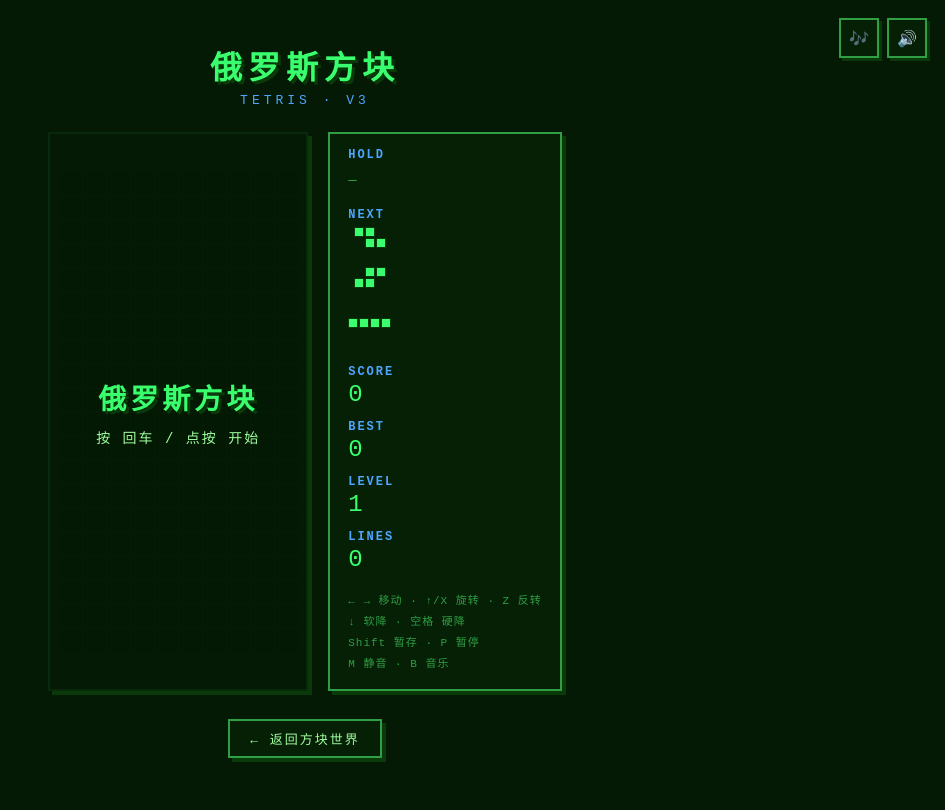
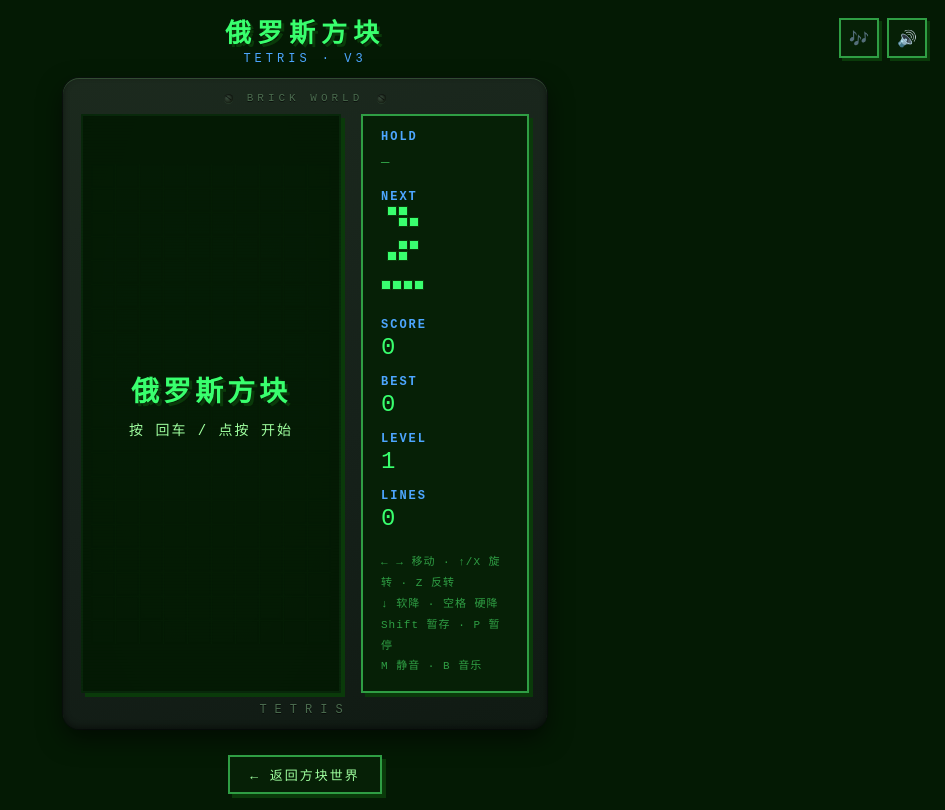
Before and after one commit to soapgu/block-world, a React (Vite) app in the folder games/tetris/: page / in a window 1280 px wide. Shown: the whole page, without its empty margins (335-1280 px from the left). Built offline with nearby package versions, Linux system fonts and the light colour scheme; the HTML template or start-up script is replaced by a standard one.

Commit message:
feat(tetris): 🎸 优化移动端掌机布局与复古皮肤

```diff
--- a/games/tetris/src/App.tsx
+++ b/games/tetris/src/App.tsx
@@ -1,4 +1,5 @@
 import { useCallback, useEffect, useRef, useState } from 'react'
+import type { CSSProperties } from 'react'
 import { BoardCanvas } from './components/BoardCanvas'
 import { CompactBar } from './components/CompactBar'
 import { Overlay } from './components/Overlay'
@@ -16,6 +17,11 @@ import { boardPixelHeight, boardPixelWidth, drawGame } from './render/canvas'
 
 const MUTED_KEY = 'tetris:muted'
 const BGM_KEY = 'tetris:bgm'
+
+function readViewportHeight(): number {
+  if (typeof window === 'undefined') return 800
+  return Math.round(window.visualViewport?.height ?? window.innerHeight)
+}
 
 function readFlag(key: string): boolean {
   try {
@@ -58,12 +64,36 @@ export default function App() {
   const [isTouch] = useState(
     () => typeof window !== 'undefined' && window.matchMedia('(pointer: coarse)').matches,
   )
+  const [viewportHeight, setViewportHeight] = useState(readViewportHeight)
 
   const toggleMute = useCallback(() => setMuted((m) => !m), [])
   const toggleBgm = useCallback(() => setBgmOn((b) => !b), [])
 
   useEffect(() => writeFlag(MUTED_KEY, muted), [muted])
   useEffect(() => writeFlag(BGM_KEY, bgmOn), [bgmOn])
+
+  // 锁定手机进入页面时的可用高度，避免浏览器地址栏收放导致棋盘缩放跳动。
+  // 只有横竖屏方向真正变化时才重新采样。
+  useEffect(() => {
+    if (!isTouch) return
+
+    document.documentElement.classList.add('tetris-touch')
+    const orientation = window.matchMedia('(orientation: portrait)')
+    let timer: ReturnType<typeof setTimeout> | null = null
+    const updateAfterRotation = () => {
+      if (timer) clearTimeout(timer)
+      timer = setTimeout(() => setViewportHeight(readViewportHeight()), 150)
+    }
+
+    orientation.addEventListener?.('change', updateAfterRotation)
+    window.addEventListener('orientationchange', updateAfterRotation)
+    return () => {
+      if (timer) clearTimeout(timer)
+      document.documentElement.classList.remove('tetris-touch')
+      orientation.removeEventListener?.('change', updateAfterRotation)
+      window.removeEventListener('orientationchange', updateAfterRotation)
+    }
+  }, [isTouch])
 
   // BGM：仅在游戏中循环，暂停/结束停止；M 静音由主音量统一控制
   useEffect(() => {
@@ -100,8 +130,16 @@ export default function App() {
   })
 
   return (
-    <div className={isTouch ? 'page touch' : 'page'}>
+    <div
+      className={isTouch ? 'page touch' : 'page'}
+      style={
+        isTouch
+          ? ({ '--game-viewport-height': `${viewportHeight}px` } as CSSProperties)
+          : undefined
+      }
+    >
       <div className="toolbar">
+        <div className="toolbar-group toolbar-game">
           {isTouch && (
             <>
             <button
@@ -110,21 +148,25 @@ export default function App() {
               aria-label="暂存"
               title="暂存 Hold"
             >
-              ⎋
+              HOLD
             </button>
             <button
               className="tool-btn"
               onClick={() => engine.togglePause()}
-              aria-label="暂停"
-              title="暂停/继续"
+              aria-label={ui.state === 'paused' ? '继续' : '暂停'}
+              title={ui.state === 'paused' ? '继续游戏' : '暂停游戏'}
             >
-              ❚❚
+              {ui.state === 'paused' ? '▶' : 'Ⅱ'}
             </button>
             </>
           )}
+        </div>
+        {isTouch && <h1 className="mobile-title">俄罗斯方块</h1>}
+        <div className="toolbar-group toolbar-audio">
           <button
             className="tool-btn"
             onClick={toggleBgm}
+            aria-label={bgmOn ? '关闭背景音乐' : '开启背景音乐'}
             aria-pressed={bgmOn}
             title={bgmOn ? '关闭 BGM（B）' : '开启 BGM（B）'}
           >
@@ -133,15 +175,27 @@ export default function App() {
           <button
             className="tool-btn"
             onClick={toggleMute}
+            aria-label={muted ? '开启音效' : '关闭音效'}
             aria-pressed={muted}
             title={muted ? '开启音效（M）' : '静音（M）'}
           >
             {muted ? '🔇' : '🔊'}
           </button>
         </div>
+      </div>
+      {!isTouch && (
+        <>
           <h1 className="title">俄罗斯方块</h1>
           <p className="sub">TETRIS · V3</p>
+        </>
+      )}
       {isTouch && <CompactBar stats={ui} hold={ui.hold} next={ui.next} />}
+      <div className="console-body">
+        <div className="console-brand">
+          <span className="console-screw" aria-hidden="true" />
+          <span className="console-print">BRICK WORLD</span>
+          <span className="console-screw" aria-hidden="true" />
+        </div>
         <div className="game-shell">
           <div className="board-wrap">
             <BoardCanvas canvasRef={canvasRef} />
@@ -159,9 +213,14 @@ export default function App() {
             <StatsPanel stats={ui} hold={ui.hold} next={ui.next} best={best} isNewBest={isNewBest} />
           )}
         </div>
+        <div className="console-foot">TETRIS</div>
+      </div>
+      {/* 触屏端隐藏返回链接：固定按键区占据底部，浏览器返回手势可达首页 */}
+      {!isTouch && (
         <a className="back" href="../../index.html">
           ← 返回方块世界
         </a>
+      )}
       {isTouch && <TouchControls engine={engine} />}
     </div>
   )
--- a/games/tetris/src/index.css
+++ b/games/tetris/src/index.css
@@ -8,14 +8,21 @@ html, body {
   touch-action: manipulation;
 }
 
+html.tetris-touch,
+html.tetris-touch body {
+  overflow: hidden;
+  overscroll-behavior: none;
+}
+
 .page {
   min-height: 100vh;
   display: flex;
   flex-direction: column;
   align-items: center;
-  justify-content: center;
-  gap: 4px;
-  padding: 24px;
+  /* 顶部对齐压缩上方空间（原垂直居中浪费顶部） */
+  justify-content: flex-start;
+  gap: 2px;
+  padding: 12px 24px 16px;
   text-align: center;
   box-sizing: border-box;
   position: relative;
@@ -25,6 +32,10 @@ html, body {
   position: absolute;
   top: 18px;
   right: 18px;
+  display: flex;
+}
+
+.toolbar-group {
   display: flex;
   gap: 8px;
 }
@@ -73,7 +84,7 @@ html, body {
 
 .title {
   margin: 0;
-  font-size: 32px;
+  font-size: 26px;
   font-weight: bold;
   color: #39ff6e;
   text-shadow: 3px 3px 0 #0a3a0a;
@@ -81,8 +92,8 @@ html, body {
 }
 
 .sub {
-  margin: 0 0 20px 0;
-  font-size: 13px;
+  margin: 0 0 10px 0;
+  font-size: 12px;
   color: #4da6ff;
   letter-spacing: 4px;
 }
@@ -101,9 +112,11 @@ html, body {
 }
 
 .board-frame {
-  /* 填满拉伸后的容器，画布在其中垂直居中（多出的高度成为上下留白） */
+  /* Overlay 挂在本层内：相对定位；填满拉伸容器且画布垂直居中 */
+  position: relative;
   display: flex;
   align-items: center;
+  justify-content: center;
   flex: 1;
   padding: 8px;
   background: #062006;
@@ -128,6 +141,7 @@ canvas.board {
   justify-content: center;
   gap: 10px;
   background: rgba(4, 26, 4, 0.88);
+  z-index: 2; /* 置于扫描线覆盖层之上 */
 }
 
 .overlay-title {
@@ -151,12 +165,14 @@ canvas.board {
   flex-direction: column;
   align-items: flex-start;
   gap: 2px;
-  min-width: 150px;
+  /* 固定宽度：分数位数变化不引起面板/布局横向跳动 */
+  width: 168px;
   padding: 14px 18px;
   background: #062006;
   border: 2px solid #2f9e44;
   box-shadow: 4px 4px 0 #0a3a0a;
   text-align: left;
+  box-sizing: border-box;
 }
 
 .panel-label {
@@ -173,6 +189,9 @@ canvas.board {
 .panel-value {
   margin: 0;
   font-size: 24px;
+  line-height: 1.2;
+  /* 锁定数值行高：内容变化（位数/新纪录类切换）不引起高度跳动 */
+  min-height: 29px;
   color: #39ff6e;
 }
 
@@ -190,13 +209,17 @@ canvas.board {
   display: flex;
   justify-content: center;
   align-items: center;
-  min-height: 26px;
+  /* 槽位高度恒定：空占位与真实方块图标同高，开局不引起面板/棋盘跳动 */
+  height: 26px;
+  box-sizing: content-box;
   padding: 3px 0;
 }
 
 .empty-slot {
   color: #2f9e44;
   font-size: 14px;
+  /* 与 mini-cell（10px + 1px 间隙）两行高度对齐 */
+  line-height: 21px;
 }
 
 .next-list {
@@ -246,11 +269,12 @@ canvas.board {
 .compact-bar {
   display: flex;
   align-items: center;
-  gap: 18px;
+  gap: 8px;
   width: 100%;
   max-width: 340px;
-  padding: 6px 12px;
-  margin-bottom: 12px;
+  height: 56px;
+  padding: 4px 12px;
+  margin-bottom: 6px;
   background: #062006;
   border: 2px solid #2f9e44;
   box-shadow: 3px 3px 0 #0a3a0a;
@@ -270,9 +294,12 @@ canvas.board {
 }
 
 .cb-icon {
-  min-width: 30px;
+  width: 43px;
+  height: 43px;
+  flex: 0 0 43px;
   display: flex;
   justify-content: center;
+  align-items: center;
 }
 
 .cb-empty {
@@ -282,9 +309,12 @@ canvas.board {
 
 .cb-stats {
   margin-left: auto;
+  min-width: 100px;
   display: flex;
   align-items: baseline;
+  justify-content: flex-end;
   gap: 8px;
+  font-variant-numeric: tabular-nums;
 }
 
 .cb-stat {
@@ -299,59 +329,154 @@ canvas.board {
 
 /* 触屏页面：内容上移给底部按键区留空间 */
 .page.touch {
-  padding-bottom: 190px;
+  --touch-controls-height: calc(168px + env(safe-area-inset-bottom, 0px));
+  width: 100%;
+  height: var(--game-viewport-height, 100svh);
+  min-height: 0;
+  max-height: var(--game-viewport-height, 100svh);
+  padding: 8px 14px var(--touch-controls-height);
+  justify-content: flex-start;
+  gap: 0;
+  overflow: hidden;
+  /* 游戏操作中的长按不触发文字选择或系统复制菜单 */
+  user-select: none;
+  -webkit-user-select: none;
+  -webkit-touch-callout: none;
 }
 
-.page.touch .title {
-  font-size: 24px;
+.page.touch .toolbar {
+  position: static;
+  display: grid;
+  grid-template-columns: auto minmax(0, 1fr) auto;
+  align-items: center;
+  width: 100%;
+  max-width: 340px;
+  min-height: 36px;
+  margin-bottom: 6px;
 }
 
-.page.touch .sub {
-  margin-bottom: 10px;
+.page.touch .tool-btn {
+  width: 36px;
+  height: 36px;
+  padding: 0;
 }
 
-/* 棋盘自适应：宽度撑满（留边距），高度不超视口 55% */
+.page.touch .toolbar-group {
+  gap: 4px;
+}
+
+.page.touch .toolbar-game .tool-btn:first-child {
+  font-size: 9px;
+  font-weight: bold;
+  letter-spacing: 0;
+}
+
+.mobile-title {
+  min-width: 0;
+  margin: 0;
+  padding: 0 4px;
+  overflow: hidden;
+  color: #39ff6e;
+  font-size: clamp(18px, 5.2vw, 22px);
+  line-height: 1;
+  font-weight: bold;
+  letter-spacing: clamp(2px, 0.8vw, 4px);
+  text-shadow: 2px 2px 0 #0a3a0a;
+  white-space: nowrap;
+}
+
+/* 中间机身占据固定视口扣除顶部和按键区后的剩余空间 */
+.page.touch .console-body {
+  width: min(calc(100vw - 32px), 336px);
+  min-height: 0;
+  flex: 1;
+  display: flex;
+  flex-direction: column;
+  padding: 10px 14px 8px;
+  box-sizing: border-box;
+}
+
 .page.touch .game-shell {
+  min-height: 0;
+  flex: 1;
   align-items: center;
+  justify-content: center;
+}
+
+.page.touch .board-wrap {
+  height: 100%;
+  min-height: 0;
+  max-width: 100%;
+  aspect-ratio: 1 / 2;
+}
+
+.page.touch .board-frame {
+  width: 100%;
+  height: 100%;
+  min-height: 0;
 }
 
 .page.touch canvas.board {
-  width: min(calc(100vw - 32px), 55vh / 2);
-  max-width: 300px;
+  width: 100%;
+  height: 100%;
+  max-width: 100%;
+  max-height: 100%;
 }
 
 .page.touch .back {
-  margin-top: 14px;
+  margin-top: 8px;
+  margin-bottom: 0;
   font-size: 11px;
-  padding: 6px 14px;
+  padding: 4px 10px;
 }
 
-/* 底部虚拟按键：两层布局（上层十字键 + 下层宽动作键） */
+/* 底部虚拟按键：经典掌机的左方向区 + 右旋转键 */
 .touch-controls {
-  position: fixed;
+  /* 锚定锁高后的游戏页，而不是跟随浏览器动态视口上下移动 */
+  position: absolute;
   left: 0;
   right: 0;
   bottom: 0;
-  display: flex;
-  flex-direction: column;
-  gap: 10px;
   padding: 10px 14px calc(10px + env(safe-area-inset-bottom, 0px));
   background: rgba(4, 26, 4, 0.92);
   border-top: 2px solid #2f9e44;
   user-select: none;
   -webkit-user-select: none;
+  -webkit-touch-callout: none;
   z-index: 10;
 }
 
-.tc-row {
+.tc-deck {
+  width: 100%;
+  display: flex;
+  align-items: center;
+  justify-content: space-between;
+}
+
+.tc-direction {
+  display: flex;
+  flex-direction: column;
+  align-items: center;
+  gap: 8px;
+}
+
+.tc-direction-row {
   display: flex;
   justify-content: center;
-  gap: 12px;
+  gap: 10px;
+}
+
+.tc-actions {
+  display: flex;
+  flex-direction: column;
+  align-items: center;
+  justify-content: center;
+  gap: 8px;
 }
 
 .tc-btn {
-  width: 62px;
-  height: 62px;
+  width: 56px;
+  height: 56px;
   background: #062006;
   border: 2px solid #2f9e44;
   color: #9fff9f;
@@ -364,11 +489,47 @@ canvas.board {
   -webkit-tap-highlight-color: transparent;
 }
 
-/* 下层宽动作键：带文字标签 */
-.tc-btn.tc-wide {
-  width: 132px;
-  font-size: 16px;
-  letter-spacing: 2px;
+.tc-direction-row .tc-btn {
+  width: 64px;
+  height: 64px;
+}
+
+.tc-down {
+  width: 48px;
+  height: 48px;
+  font-size: 21px;
+}
+
+.tc-rotate {
+  width: 86px;
+  height: 86px;
+  border-radius: 50%;
+  display: flex;
+  flex-direction: column;
+  align-items: center;
+  justify-content: center;
+  gap: 4px;
+  border-color: #39ff6e;
+}
+
+.tc-action-icon {
+  font-size: 28px;
+}
+
+.tc-action-label {
+  font-size: 12px;
+  letter-spacing: 1px;
+}
+
+.tc-hard-drop {
+  width: 68px;
+  height: 52px;
+  display: flex;
+  align-items: center;
+  justify-content: center;
+  gap: 5px;
+  border-color: #4da6ff;
+  font-size: 17px;
 }
 
 .tc-btn:active {
@@ -379,6 +540,127 @@ canvas.board {
   box-shadow: 1px 1px 0 #0a3a0a;
 }
 
-.tc-primary {
-  border-color: #4da6ff;
+@media (max-width: 340px) {
+  .touch-controls {
+    padding-left: 10px;
+    padding-right: 10px;
+  }
+
+  .tc-deck {
+    gap: 12px;
+  }
+
+
+  .tc-direction-row {
+    gap: 8px;
+  }
+
+  .tc-direction-row .tc-btn {
+    width: 60px;
+    height: 60px;
+  }
+
+  .tc-down {
+    width: 44px;
+    height: 44px;
+  }
+
+  .tc-actions {
+    gap: 8px;
+  }
+
+  .tc-rotate {
+    width: 76px;
+    height: 76px;
+  }
+
+  .tc-hard-drop {
+    width: 60px;
+    height: 48px;
+  }
 }
+
+/* ===== 复古掌机机身（v3.4 LCD 皮肤）===== */
+
+.console-body {
+  padding: 14px 18px 12px;
+  border-radius: 16px;
+  background: linear-gradient(160deg, #1c2a1e 0%, #16211a 55%, #101a13 100%);
+  /* 塑料厚度：外投影 + 内高光 + 边缘暗线 */
+  box-shadow:
+    0 10px 24px rgba(0, 0, 0, 0.55),
+    inset 0 1px 0 rgba(159, 255, 159, 0.18),
+    inset 0 -2px 6px rgba(0, 0, 0, 0.45),
+    0 0 0 1px #0c1410;
+}
+
+.console-brand {
+  display: flex;
+  align-items: center;
+  justify-content: center;
+  gap: 14px;
+  margin-bottom: 10px;
+}
+
+/* 丝印小字 */
+.console-print {
+  font-size: 11px;
+  letter-spacing: 4px;
+  color: #4a6b4e;
+  text-shadow: 0 1px 0 rgba(0, 0, 0, 0.6);
+}
+
+/* 装饰螺丝：十字槽圆点 */
+.console-screw {
+  width: 9px;
+  height: 9px;
+  border-radius: 50%;
+  background: radial-gradient(circle at 35% 35%, #3d5242, #1a2418 70%);
+  box-shadow:
+    inset 0 1px 2px rgba(0, 0, 0, 0.7),
+    0 1px 0 rgba(159, 255, 159, 0.08);
+  position: relative;
+}
+
+.console-screw::after {
+  content: '';
+  position: absolute;
+  left: 1px;
+  right: 1px;
+  top: 50%;
+  height: 1px;
+  background: rgba(0, 0, 0, 0.65);
+  transform: translateY(-0.5px) rotate(38deg);
+}
+
+.console-foot {
+  margin-top: 10px;
+  text-align: center;
+  font-size: 12px;
+  letter-spacing: 8px;
+  color: #4a6b4e;
+  text-shadow: 0 1px 0 rgba(0, 0, 0, 0.6);
+}
+
+/* 液晶屏覆盖层：扫描线 + 轻噪点（纯视觉，不拦截交互） */
+.board-wrap::after {
+  content: '';
+  position: absolute;
+  inset: 0;
+  pointer-events: none;
+  background:
+    repeating-linear-gradient(
+      0deg,
+      rgba(0, 0, 0, 0.09) 0px,
+      rgba(0, 0, 0, 0.09) 1px,
+      transparent 1px,
+      transparent 3px
+    ),
+    radial-gradient(
+      ellipse at 50% 40%,
+      transparent 60%,
+      rgba(0, 0, 0, 0.18) 100%
+    );
+  z-index: 1; /* 只压 canvas，遮罩层（z-index:2）在它之上 */
+  border-radius: 2px;
+}
--- a/games/tetris/src/render/canvas.ts
+++ b/games/tetris/src/render/canvas.ts
@@ -7,8 +7,12 @@ import type { Engine } from '../game/engine'
 export const CELL_SIZE = 24
 
 const COLORS = {
+  /** 液晶底：中心稍亮的 LCD 绿（背光不均感） */
   background: '#041a04',
+  backgroundCenter: '#06280a',
   grid: '#0a3a0a',
+  /** 熄灭段：每个格子都隐约可见的液晶残影 */
+  offCell: 'rgba(57, 255, 110, 0.045)',
   locked: '#2f9e44',
   active: '#39ff6e',
   activeBorder: '#0a3a0a',
@@ -32,21 +36,33 @@ function drawCell(
 ): void {
   const px = x * CELL_SIZE
   const py = y * CELL_SIZE
+  // 液晶段：格子四周留出明显间隙，露出底色
   ctx.fillStyle = fill
-  ctx.fillRect(px + 1, py + 1, CELL_SIZE - 2, CELL_SIZE - 2)
-  // 内侧一圈深色描边，做出点阵液晶的格子感
+  ctx.fillRect(px + 2, py + 2, CELL_SIZE - 4, CELL_SIZE - 4)
   ctx.strokeStyle = COLORS.activeBorder
   ctx.lineWidth = 2
-  ctx.strokeRect(px + 3, py + 3, CELL_SIZE - 6, CELL_SIZE - 6)
+  ctx.strokeRect(px + 4, py + 4, CELL_SIZE - 8, CELL_SIZE - 8)
 }
 
-/** 每帧全量重绘：背景 → 网格 → 已锁定块 → 当前方块 */
+/** 每帧全量重绘：底色渐变 → 熄灭段残影 → 网格 → 已锁定块 → ghost → 当前方块 */
 export function drawGame(ctx: CanvasRenderingContext2D, engine: Engine): void {
   const w = boardPixelWidth()
   const h = boardPixelHeight()
 
-  ctx.fillStyle = COLORS.background
+  // LCD 底色：径向渐变，中心稍亮（背光不均）
+  const bg = ctx.createRadialGradient(w / 2, h / 3, 0, w / 2, h / 3, h * 0.8)
+  bg.addColorStop(0, COLORS.backgroundCenter)
+  bg.addColorStop(1, COLORS.background)
+  ctx.fillStyle = bg
   ctx.fillRect(0, 0, w, h)
+
+  // 熄灭段残影：每个格子一个极淡方格（点阵液晶的物理特征）
+  ctx.fillStyle = COLORS.offCell
+  for (let y = 0; y < BOARD_HEIGHT; y++) {
+    for (let x = 0; x < BOARD_WIDTH; x++) {
+      ctx.fillRect(x * CELL_SIZE + 2, y * CELL_SIZE + 2, CELL_SIZE - 4, CELL_SIZE - 4)
+    }
+  }
 
   ctx.strokeStyle = COLORS.grid
   ctx.lineWidth = 1
```
Also changed, not shown: games/tetris/src/components/TouchControls.tsx (+41 -13 lines), 2 other files (tests, documents, lock files or other folders). Lines whose indentation alone changed are shown as unchanged.
